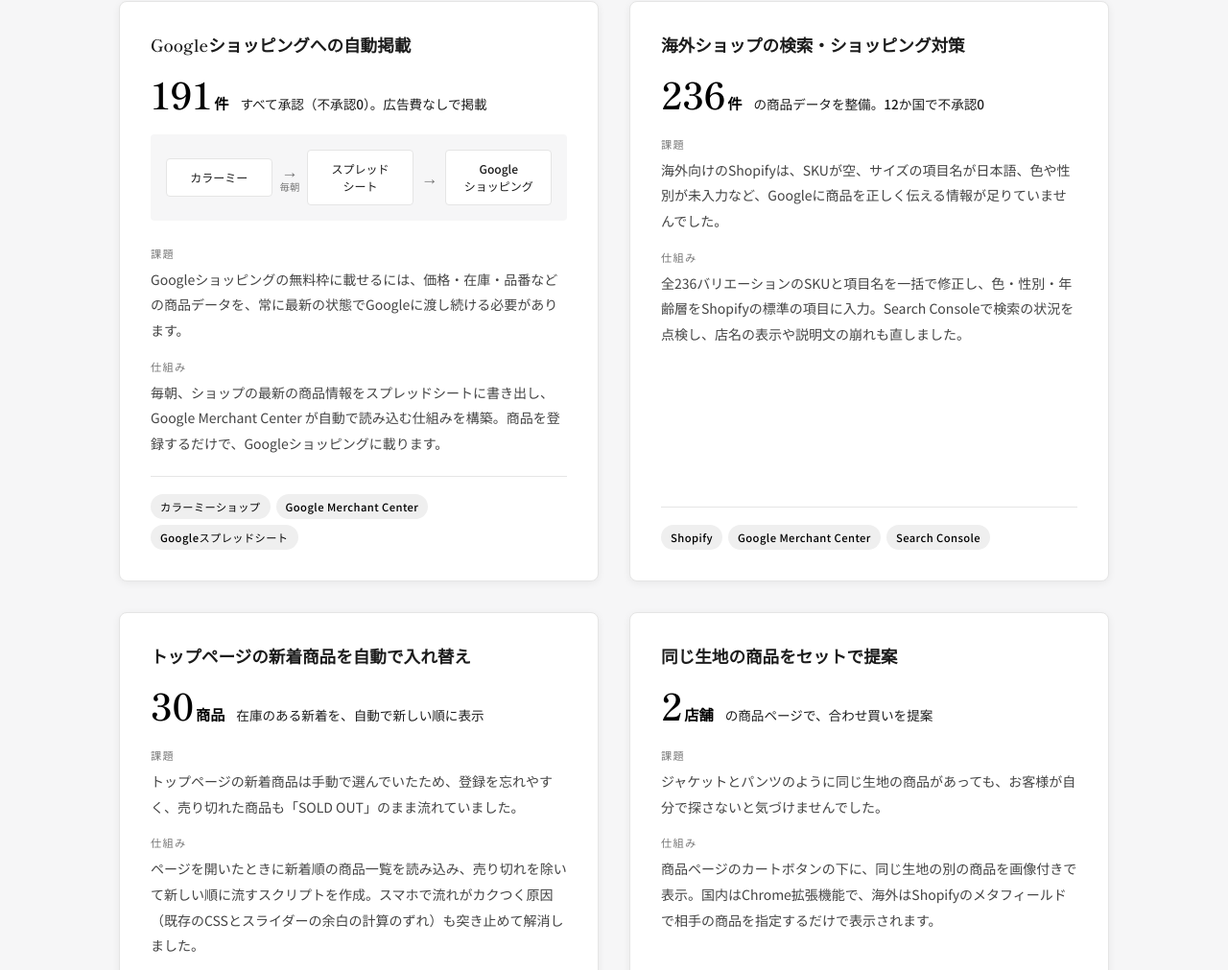
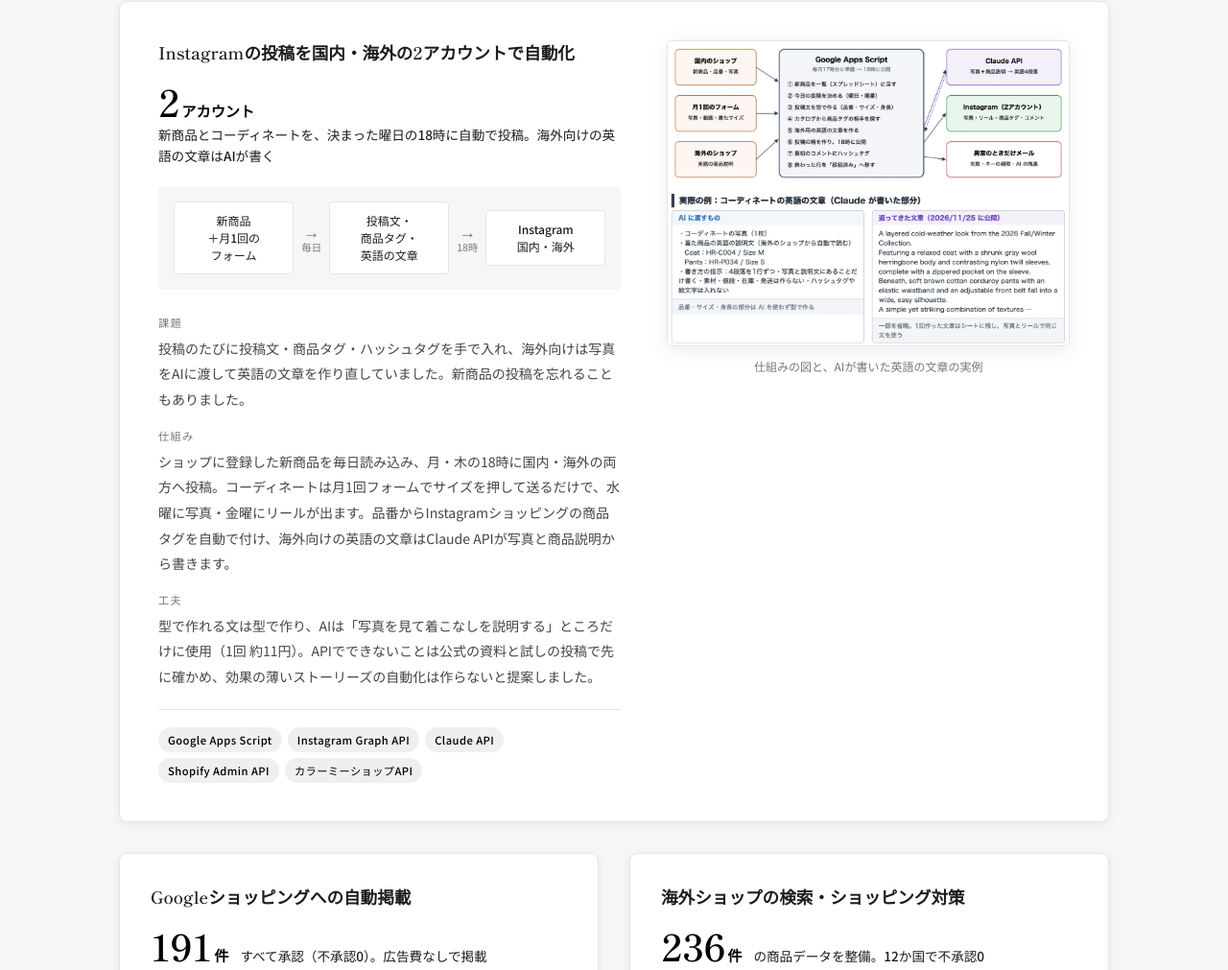
Before and after one commit to kazu-maeda/maeda-portfolio, a plain HTML site: page index.html in a window 1280 px wide. Shown: the part 6630-7641 px from the top of the page at 96% size. Drawn offline with Linux system fonts and the light colour scheme.

Commit message:
Add Instagram auto-posting case to EC automation works
Co-Authored-By: Claude Opus 5.5 <noreply@anthropic.com>

```diff
--- a/css/style.css
+++ b/css/style.css
@@ -862,6 +862,11 @@ button {
   border-top: 1px solid var(--color-border);
 }
 
+/* 大きく扱う事例のあとに続くカード */
+.works__feature + .works__case-grid {
+  margin-top: 32px;
+}
+
 /* 大きく扱う事例（週次レポート） */
 .works__feature {
   display: grid;
--- a/index.html
+++ b/index.html
@@ -635,6 +635,50 @@
               <h4 class="works__group-title">売上・集客を伸ばす</h4>
             </div>
 
+            <article class="works__feature fade-in">
+              <div class="works__feature-body">
+                <h5 class="works__case-title">Instagramの投稿を国内・海外の2アカウントで自動化</h5>
+                <p class="works__stat">
+                  <span class="works__stat-value">2<span class="works__stat-unit">アカウント</span></span>
+                  <span class="works__stat-label">新商品とコーディネートを、決まった曜日の18時に自動で投稿。海外向けの英語の文章はAIが書く</span>
+                </p>
+                <div class="works__flow" role="img" aria-label="仕組みの流れ：ショップの新商品と月1回のフォームから、投稿文と商品タグを作り、海外向けの英語は Claude API が書いて、国内・海外の Instagram に自動で投稿する">
+                  <span class="works__flow-node">新商品<br>＋月1回の<br>フォーム</span>
+                  <span class="works__flow-arrow" aria-hidden="true">→<small>毎日</small></span>
+                  <span class="works__flow-node">投稿文・<br>商品タグ・<br>英語の文章</span>
+                  <span class="works__flow-arrow" aria-hidden="true">→<small>18時</small></span>
+                  <span class="works__flow-node">Instagram<br>国内・海外</span>
+                </div>
+                <dl class="works__case-detail">
+                  <div>
+                    <dt>課題</dt>
+                    <dd>投稿のたびに投稿文・商品タグ・ハッシュタグを手で入れ、海外向けは写真をAIに渡して英語の文章を作り直していました。新商品の投稿を忘れることもありました。</dd>
+                  </div>
+                  <div>
+                    <dt>仕組み</dt>
+                    <dd>ショップに登録した新商品を毎日読み込み、月・木の18時に国内・海外の両方へ投稿。コーディネートは月1回フォームでサイズを押して送るだけで、水曜に写真・金曜にリールが出ます。品番からInstagramショッピングの商品タグを自動で付け、海外向けの英語の文章はClaude APIが写真と商品説明から書きます。</dd>
+                  </div>
+                  <div>
+                    <dt>工夫</dt>
+                    <dd>型で作れる文は型で作り、AIは「写真を見て着こなしを説明する」ところだけに使用（1回 約11円）。APIでできないことは公式の資料と試しの投稿で先に確かめ、効果の薄いストーリーズの自動化は作らないと提案しました。</dd>
+                  </div>
+                </dl>
+                <ul class="works__tags">
+                  <li class="works__tag">Google Apps Script</li>
+                  <li class="works__tag">Instagram Graph API</li>
+                  <li class="works__tag">Claude API</li>
+                  <li class="works__tag">Shopify Admin API</li>
+                  <li class="works__tag">カラーミーショップAPI</li>
+                </ul>
+              </div>
+              <figure class="works__feature-image">
+                <a href="images/works/instagram-auto.webp" target="_blank" rel="noopener">
+                  <img src="images/works/instagram-auto.webp" alt="Instagram自動投稿の仕組みの図と、Claude APIに渡した内容・返ってきた英語の文章の実例" loading="lazy" width="1200" height="913">
+                </a>
+                <figcaption>仕組みの図と、AIが書いた英語の文章の実例</figcaption>
+              </figure>
+            </article>
+
             <div class="works__case-grid">
 
               <article class="works__case fade-in">
```
Also changed, not shown: images/works/instagram-auto.webp (added), 1 other file.
